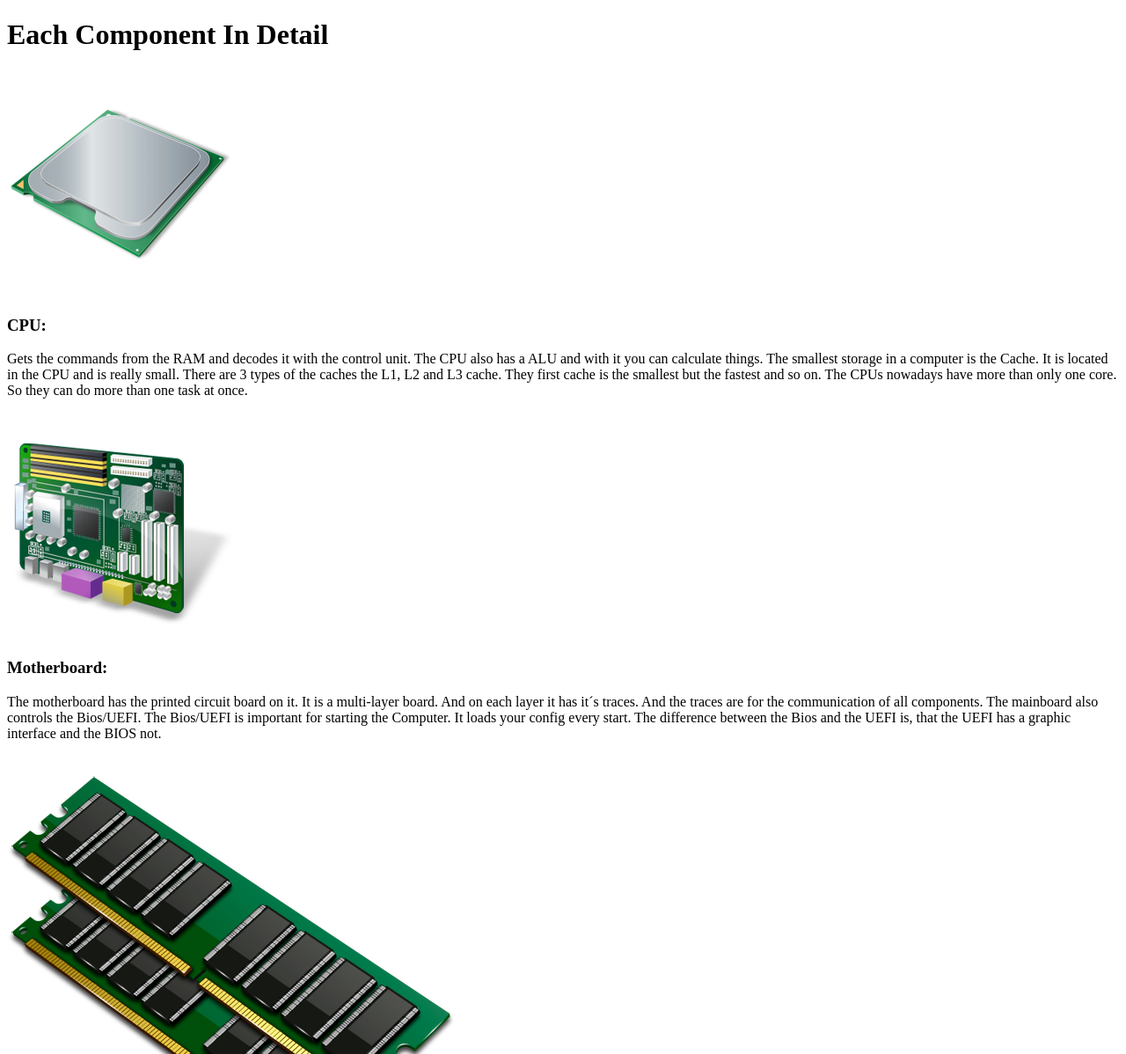
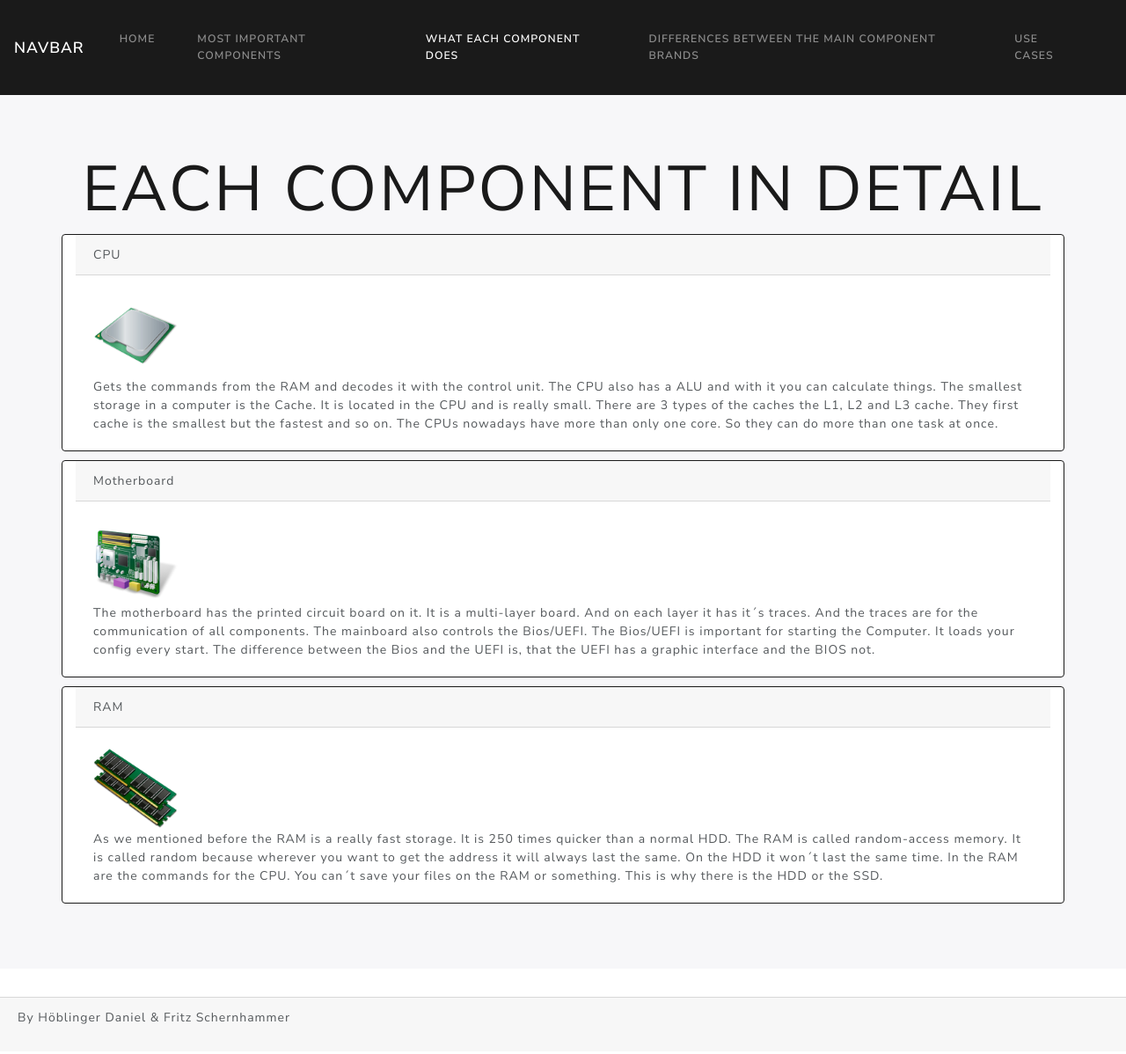
Before and after one commit to HoeblingerDaniel/webt_computer-components, a plain HTML site: page code/eachComponent.html in a window 1280 px wide. Shown: the top 1198 px of the page at 88% size. Drawn offline with nearby package versions, Linux system fonts and the light colour scheme.

Commit message:
Every site moved to Bootstrap but needs refinment

```diff
--- a/code/eachComponent.html
+++ b/code/eachComponent.html
@@ -1,50 +1,80 @@
 <!DOCTYPE html>
 <html lang="en">
+
 <head>
     <meta charset="UTF-8">
     <title>Each Component in Detail</title>
-    <link rel="stylesheet" href="../styles.css">
+    <link rel="stylesheet" href="https://stackpath.bootstrapcdn.com/bootswatch/4.5.2/lux/bootstrap.min.css"
+        integrity="sha384-9+PGKSqjRdkeAU7Eu4nkJU8RFaH8ace8HGXnkiKMP9I9Te0GJ4/km3L1Z8tXigpG" crossorigin="anonymous">
 </head>
+
 <body>
-    <div class="sidebar"></div>
-    <div id="main">
-        <h1 >Each Component In Detail</h1>
-        <div class="container2">
-            <img src="../../Images/CPU2.png" alt="CPU2" class="mostimportantimg">
-            <h3>CPU:</h3>
-            <p>
-                Gets the commands from the RAM and decodes it with the control unit.
+    <nav class="navbar navbar-expand-lg navbar-dark bg-primary">
+        <a class="navbar-brand" href="#">Navbar</a>
+        <div class="collapse navbar-collapse" id="navbarColor01">
+            <ul class="navbar-nav mr-auto">
+                <li class="nav-item">
+                    <a class="nav-link" href="../index.html">Home</a>
+                </li>
+                <li class="nav-item ">
+                    <a class="nav-link" href="./mostImportatComp.html">Most important components</a>
+                </li>
+                <li class="nav-item active">
+                    <a class="nav-link" href="#">What each component does</a>
+                </li>
+                <li class="nav-item">
+                    <a class="nav-link" href="./brands.html">Differences between the main component brands</a>
+                </li>
+                <li class="nav-item">
+                    <a class="nav-link" href="./useCases.html">Use cases</a>
+                </li>
+            </ul>
+        </div>
+    </nav>
+    <div class="jumbotron">
+        <div class="container">
+            <h1 class="display-3 text-center">Each Component In Detail</h1>
+        </div>
+        <div class="container card border-primary rounded" style="margin-bottom: 10px;">
+            <div class="card-header">CPU</div>
+            <div class="card-body">
+                <img src="../../Images/CPU2.png" alt="CPU2" style="width: 12vh;">
+                <p class="card-text">Gets the commands from the RAM and decodes it with the control unit.
                     The CPU also has a ALU and with it you can calculate things.
                     The smallest storage in a computer is the Cache. It is located in the CPU and is really small.
-                There are 3 types of the caches the L1, L2 and L3 cache. They first cache is the smallest but the fastest and so on.
-                The CPUs nowadays have more than only one core. So they can do more than one task at once.
-            </p>
+                    There are 3 types of the caches the L1, L2 and L3 cache. They first cache is the smallest but the
+                    fastest and so on.
+                    The CPUs nowadays have more than only one core. So they can do more than one task at once.</p>
             </div>
-        <div class="container2">
-            <img src="../../Images/mainboard.png" alt="Motherboard2" class="mostimportantimg">
-            <h3>Motherboard:</h3>
-            <p>
-                The motherboard has the printed circuit board on it.
+        </div>
+        <div class="container card border-primary rounded" style="margin-bottom: 10px;">
+            <div class="card-header">Motherboard</div>
+            <div class="card-body">
+                <img src="../../Images/mainboard.png" alt="Motherboard2" style="width: 12vh;">
+                <p class="card-text">The motherboard has the printed circuit board on it.
                     It is a multi-layer board. And on each layer it has it´s traces.
                     And the traces are for the communication of all components.
                     The mainboard also controls the Bios/UEFI. The Bios/UEFI is important for starting the Computer.
                     It loads your config every start.
-                The difference between the Bios and the UEFI is, that the UEFI has a graphic interface and the BIOS not.
-            </p>
+                    The difference between the Bios and the UEFI is, that the UEFI has a graphic interface and the BIOS not.</p>
             </div>
-        <div class="container2">
-            <img src="../../Images/ram2.png" alt="ram2" class="mostimportantimg">
-            <h3>RAM:</h3>
-            <p>
-                As we mentioned before the RAM is a really fast storage.
+        </div>
+        <div class="container card border-primary rounded" style="margin-bottom: 10px;">
+            <div class="card-header">RAM</div>
+            <div class="card-body">
+                <img src="../../Images/ram2.png" alt="ram2" style="width: 12vh;">
+                <p class="card-text">As we mentioned before the RAM is a really fast storage.
                     It is 250 times quicker than a normal HDD.
-                The RAM is called random-access memory. It is called random because wherever you want to get the address it will always last the same.
+                    The RAM is called random-access memory. It is called random because wherever you want to get the address
+                    it will always last the same.
                     On the HDD it won´t last the same time. In the RAM are the commands for the CPU.
-                You can´t save your files on the RAM or something. This is why there is the HDD or the SSD.
-            </p>
+                    You can´t save your files on the RAM or something. This is why there is the HDD or the SSD.</p>
             </div>
-        <div class="back"><a href="../index.html">Back to the main page</a></div>
         </div>
-    <div class="sidebar"></div>
+    </div>
+    <div class="card-footer">
+        <p>By Höblinger Daniel & Fritz Schernhammer</p>
+      </div>
 </body>
+
 </html>
```
Also changed, not shown: code/brands.html (+47 -15 lines), code/mostImportatComp.html (+3 -1 lines), code/useCases.html (+44 -20 lines), index.html (+1 -1 lines). Lines whose indentation alone changed are shown as unchanged.
